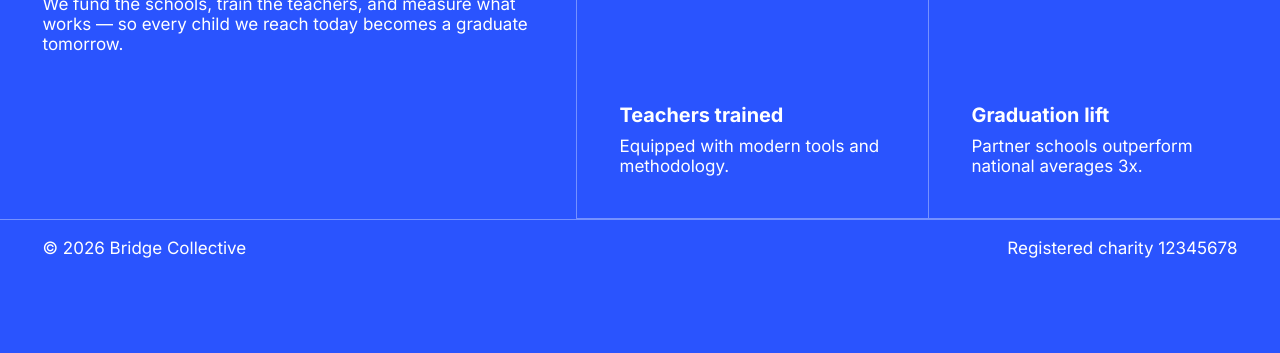
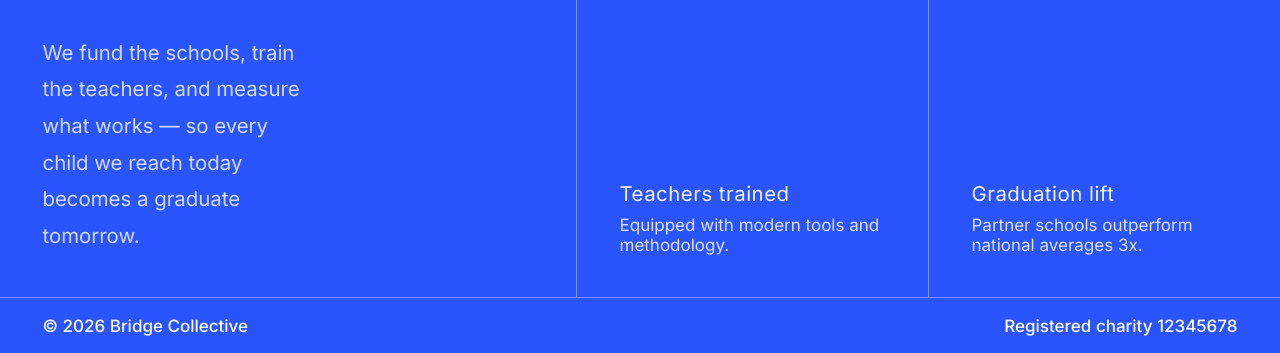
Before and after one commit to nebil-devs/fictional-landing-page, a plain HTML site: page index.html in a window 1280 px wide. Shown: the part 528-881 px from the top of the page. Before the commit the page ends 803 px from the top, so only its background shows below. Drawn offline with Linux system fonts and the light colour scheme.

Commit message:
Initial desktop version

```diff
--- a/style.css
+++ b/style.css
@@ -62,6 +62,16 @@ main{
 
 .hero h1{
     font-size: 4rem;
+    font-weight: 500;
+    width: 55%;
+}
+
+.hero p {
+    font-size: 1.2rem;
+    font-weight: 400;
+    opacity: 80%;
+    width: 55%;
+    line-height: 1.8;
 }
 
 .stats {
@@ -80,6 +90,15 @@ main{
     padding: 2.5rem;
 }
 
+.stat:hover {
+    background-color: hsl(228, 100%, 60%);
+    cursor: pointer;
+}
+
+.teachers, .graduation {
+    border-bottom: none;
+}
+
 .top{
     display: flex;
     justify-content: space-between;
@@ -91,6 +110,18 @@ main{
     gap: 0.5rem;
 }
 
+.bottom h3 {
+    font-size: 1.2rem;
+    opacity: 95%;
+    font-weight: 400;
+    letter-spacing: 0.5px;
+}
+
+.bottom p {
+    opacity: 85%;
+    font-weight: 400;
+}
+
 footer {
     display: flex;
     justify-content: space-between;
@@ -98,4 +129,5 @@ footer {
     padding: 1rem 2.5rem;
     min-height: 7vh;
     border-top: hsl(224, 100%, 95%, 0.4) solid 0.1px;
+    font-weight: 500;
 }
```
